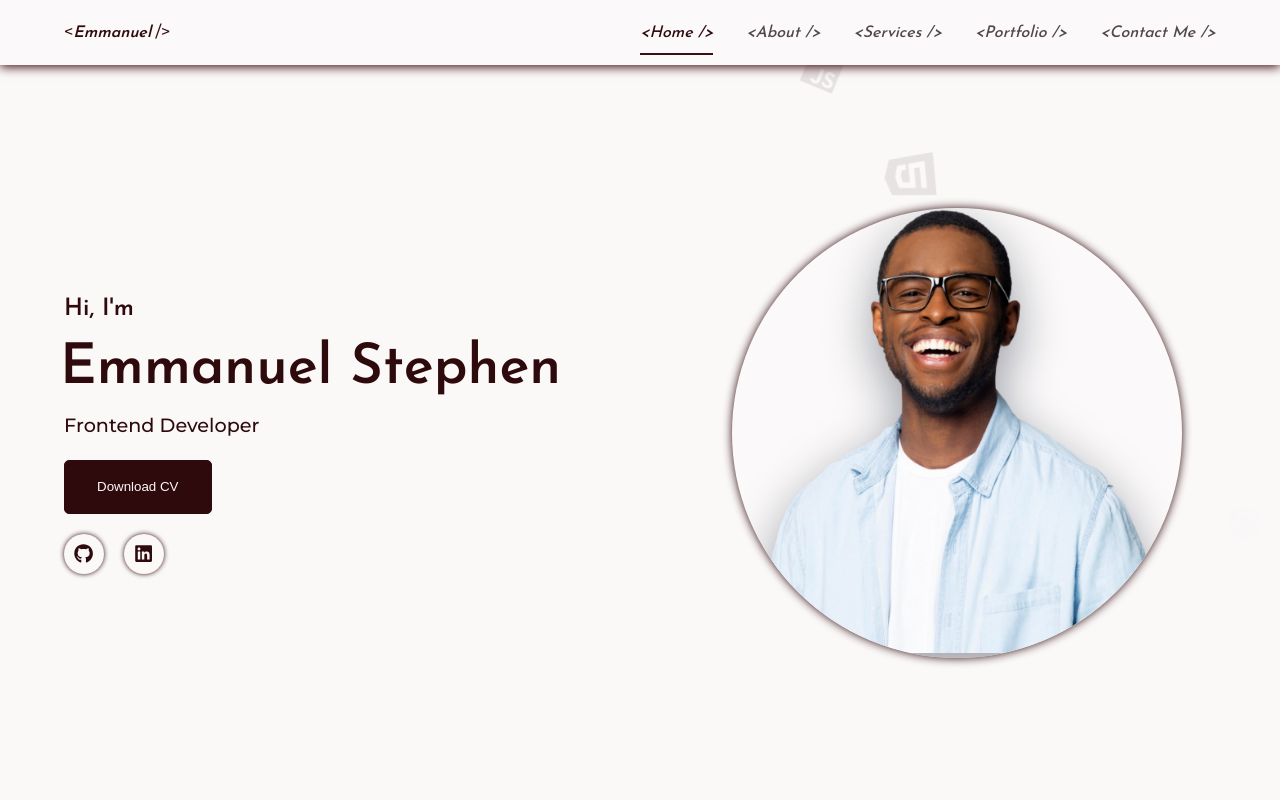
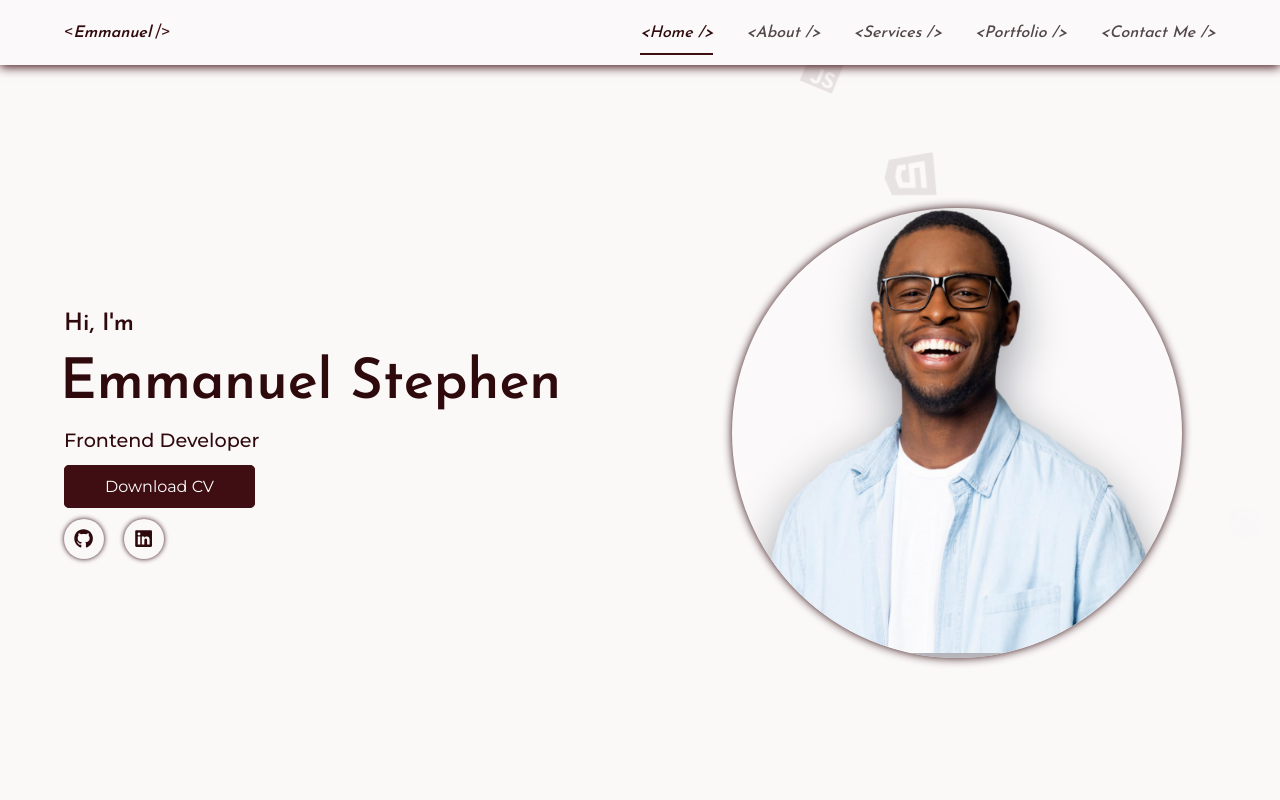
Before and after one commit to Emmanuelsteph7/portfolio, a React (Create React App) app: page / in a window 1280 px wide. Shown: the top 800 px of the page. Built offline with nearby package versions, Linux system fonts and the light colour scheme.

Commit message:
added cv link

```diff
--- a/src/pages/home/modules/hero/Hero.js
+++ b/src/pages/home/modules/hero/Hero.js
@@ -4,6 +4,7 @@ import person from "assets/images/person.png";
 import { useLocation } from "react-router-dom";
 import "./hero.scss";
 import { useCallback, useEffect } from "react";
+import { LinkTag } from "components/index";
 
 const Hero = () => {
   const location = useLocation();
@@ -29,7 +30,13 @@ const Hero = () => {
           <p className="hero__paragraph">Frontend Developer</p>
           {/* <p className="hero__paragraph">I design and build user interfaces</p> */}
           <div className="header__btnDiv">
-            <button className="header__btn btn">Download CV</button>
+            {/* https://raw.githubusercontent.com/emmanuelsteph7/portfolio/src/assets/docs/StephenOsemeneEmmanuelCV.pdf */}
+            <LinkTag
+              externalLink="https://raw.githubusercontent.com/emmanuelsteph7/portfolio/main/src/assets/docs/StephenOsemeneEmmanuelCV.pdf"
+              btn
+              label="Download CV"
+            />
+            {/* <button className="header__btn btn">Download CV</button> */}
           </div>
           <div className="hero__social">
             <SocialIcons to="https://github.com/Emmanuelsteph7">
```
